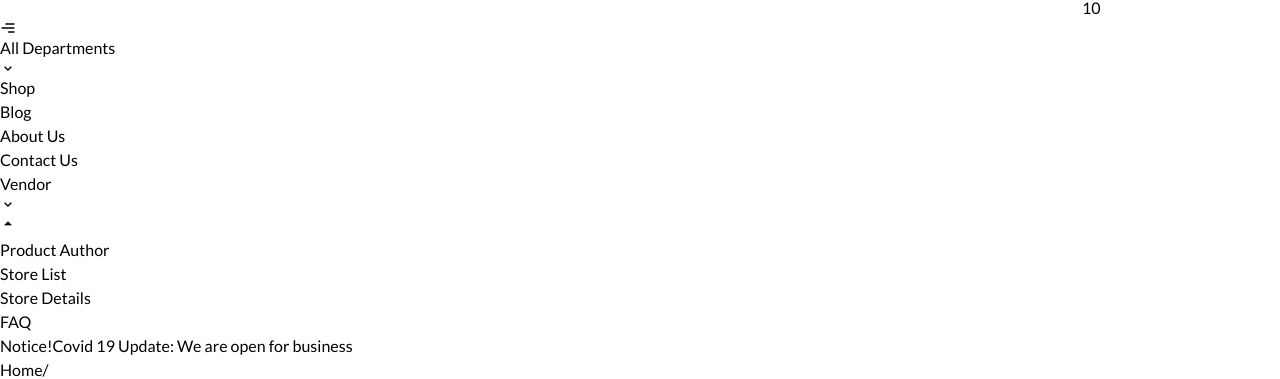
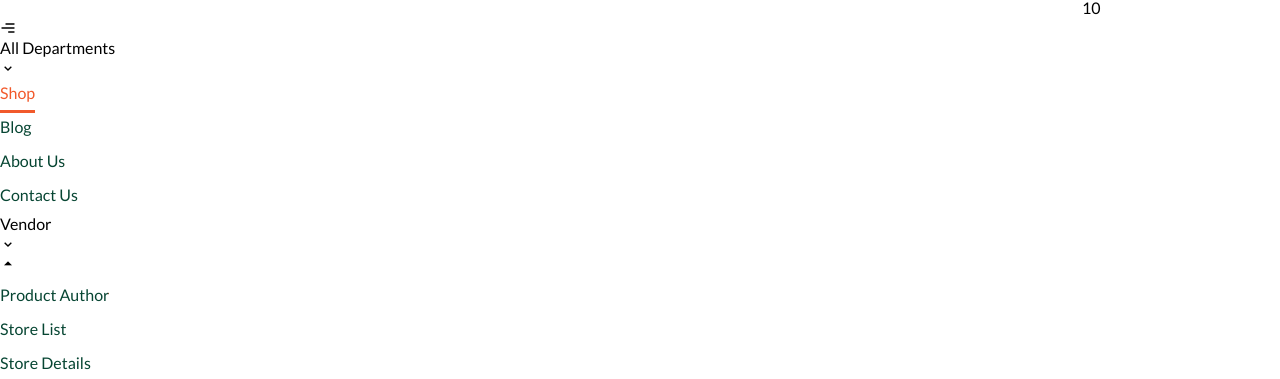
Before and after one commit to Book-Trekker/bookio-client, a React (Create React App) app: page /shop in a window 1280 px wide. Shown: the part 429-808 px from the top of the page. Built offline with nearby package versions, Linux system fonts and the light colour scheme; what @material-tailwind/react would draw is missing.

Commit message:
upate navlink

```diff
--- a/src/Pages/HomePage/Header/BottomHeader/BottomHeader.jsx
+++ b/src/Pages/HomePage/Header/BottomHeader/BottomHeader.jsx
@@ -1,83 +1,90 @@
-import { useEffect, useRef, useState } from "react";
+import { useEffect, useRef, useState } from 'react'
 // import BlogImage from "../assets/images/blog-img1.jpg";
-import styles from "../../../../style/headers.module.css";
-import menuList from "../../../../utilities/Menu";
-import { Link } from "react-router-dom";
-import { BiChevronDown } from "react-icons/bi";
-import DropDownMenu from "./DropDownMenu";
-import { motion } from "framer-motion";
-import { CgMenuRight } from "react-icons/cg";
+import styles from '../../../../style/headers.module.css'
+import menuList from '../../../../utilities/Menu'
+import { Link, NavLink } from 'react-router-dom'
+import { BiChevronDown } from 'react-icons/bi'
+import DropDownMenu from './DropDownMenu'
+import { motion } from 'framer-motion'
+import { CgMenuRight } from 'react-icons/cg'
+import '../../../../style/Global.css'
 
 const Header = ({ sideDrawer, setSideDrawer }) => {
-  const [profile, setProfile] = useState(false);
-  const [active, setActive] = useState(false);
-  const [navSticky, setNavSticky] = useState(false);
+  const [profile, setProfile] = useState(false)
+  const [active, setActive] = useState(false)
+  const [navSticky, setNavSticky] = useState(false)
   const handleProfile = () => {
-    setProfile((prev) => !prev);
-  };
+    setProfile((prev) => !prev)
+  }
 
   function useOutsideAlerter(ref) {
     useEffect(() => {
       function handleClickOutside(event) {
         if (ref.current && !ref.current.contains(event.target)) {
-          setProfile(false);
+          setProfile(false)
         }
       }
-      document.addEventListener("mousedown", handleClickOutside);
+      document.addEventListener('mousedown', handleClickOutside)
       return () => {
-        document.removeEventListener("mousedown", handleClickOutside);
-      };
-    }, [ref]);
+        document.removeEventListener('mousedown', handleClickOutside)
+      }
+    }, [ref])
   }
 
   useEffect(() => {
-    window.addEventListener("scroll", (e) => {
+    window.addEventListener('scroll', (e) => {
       if (window.scrollY >= 65) {
-        setNavSticky(true);
+        setNavSticky(true)
       } else {
-        setNavSticky(false);
+        setNavSticky(false)
       }
-    });
-  }, []);
+    })
+  }, [])
 
-  const wrapperRef = useRef(null);
-  useOutsideAlerter(wrapperRef);
+  const wrapperRef = useRef(null)
+  useOutsideAlerter(wrapperRef)
 
   return (
     <>
-      <div className="mb-5 md:block hidden">
-        <div className="flex justify-between items-center container mx-auto px-10">
-          <div className="flex items-center">
-            <button className="bg-[#064532] text-[#fff] flex items-center gap-2 px-6 py-3 ">
-              <CgMenuRight className="rotate-[180deg] mr-3 text-[20px]" /> All
+      <div className='mb-5 md:block hidden'>
+        <div className='flex justify-between items-center container mx-auto px-10'>
+          <div className='flex items-center'>
+            <button className='bg-[#064532] text-[#fff] flex items-center gap-2 px-6 py-3 '>
+              <CgMenuRight className='rotate-[180deg] mr-3 text-[20px]' /> All
               Departments
-              <BiChevronDown className="text-[20px]" />
+              <BiChevronDown className='text-[20px]' />
             </button>
-            <div>
+            <div className='custom_nav_link'>
               <div
                 className={` ${styles.HeaderMenu} flex text-light_gray_white items-center gap-8 font-normal text-[1.2rem] ml-10 cursor-pointer `}
               >
                 {menuList.map((m, index) => {
                   if (m.subMenu) {
-                    return <DropDownMenu key={index} m={m} />;
+                    return <DropDownMenu key={index} m={m} />
                   } else {
                     return (
                       <div
                         key={index}
-                        className="py-3 text-[16px] text-[#064532] font-semibold"
+                        className='py-3 text-[16px] text-[#064532] font-semibold'
                       >
-                        <Link key={m.menu} to={m.path}>
+                        <NavLink
+                          className={({ isActive }) =>
+                            isActive ? 'active custom_link' : 'custom_link'
+                          }
+                          key={m.menu}
+                          to={m.path}
+                        >
                           {m.menu}
-                        </Link>
+                        </NavLink>
                       </div>
-                    );
+                    )
                   }
                 })}
               </div>
             </div>
           </div>
           <div>
-            <button className="bg-[#205091] text-[#fff] px-3 mr-2 rounded-[20px] text-[14px]">
+            <button className='bg-[#205091] text-[#fff] px-3 mr-2 rounded-[20px] text-[14px]'>
               Notice!
             </button>
             <span>Covid 19 Update: We are open for business</span>
@@ -85,7 +92,7 @@ const Header = ({ sideDrawer, setSideDrawer }) => {
         </div>
       </div>
     </>
-  );
-};
+  )
+}
 
-export default Header;
+export default Header
--- a/src/Pages/HomePage/Header/BottomHeader/DropDownMenu.jsx
+++ b/src/Pages/HomePage/Header/BottomHeader/DropDownMenu.jsx
@@ -1,29 +1,36 @@
-import { Link } from "react-router-dom";
-import { motion } from "framer-motion";
-import { useState } from "react";
-import { BiChevronDown } from "react-icons/bi";
+import { Link, NavLink } from 'react-router-dom'
+import { motion } from 'framer-motion'
+import { useState } from 'react'
+import { BiChevronDown } from 'react-icons/bi'
 
 const DropDownMenu = ({ m }) => {
   return (
-    <div className="relative z-50 group inline-block py-3">
-      <div className="hover:text-light_green flex items-center text-[16px] text-[#064532] font-semibold">
+    <div className='relative z-50 group inline-block py-3'>
+      <div className='hover:text-light_green flex items-center text-[16px] text-[#064532] font-semibold'>
         {m.menu} <BiChevronDown />
       </div>
-      <motion.div className="absolute text-light_black top-12  left-0 w-[200px] p-[20px]  transform  opacity-0 shadow-lg bg-[#fff]  translate-y-[30px] group-hover:translate-y-0 bg-light_white flex flex-col    group-hover:visible  transition-all ease-linear delay-200 pointer-events-none group-hover:pointer-events-auto group-hover:opacity-100  border-t-[2px] border-[#064532]">
-        <span className="absolute top-[-22px] left-2">
-          <i className="ri-arrow-up-s-fill text-[1.5rem] text-[#064532]"></i>
+      <motion.div className='absolute text-light_black top-12  left-0 w-[200px] p-[20px]  transform  opacity-0 shadow-lg bg-[#fff]  translate-y-[30px] group-hover:translate-y-0 bg-light_white flex flex-col    group-hover:visible  transition-all ease-linear delay-200 pointer-events-none group-hover:pointer-events-auto group-hover:opacity-100  border-t-[2px] border-[#064532]'>
+        <span className='absolute top-[-22px] left-2'>
+          <i className='ri-arrow-up-s-fill text-[1.5rem] text-[#064532]'></i>
         </span>
         {m.subMenu?.map((sub, index) => (
           <div
-            className=" text-[14px]  bg-[#fff] font-medium text-[#767a79] hover:text-[#064532] mb-2"
+            className=' text-[14px]  bg-[#fff] font-medium text-[#767a79] hover:text-[#064532] mb-2'
             key={index}
           >
-            <Link to={sub.subMenuPath}>{sub.subMenuName}</Link>
+            <NavLink
+              className={({ isActive }) =>
+                isActive ? 'custom_link active' : 'custom_link'
+              }
+              to={sub.subMenuPath}
+            >
+              {sub.subMenuName}
+            </NavLink>
           </div>
         ))}
       </motion.div>
     </div>
-  );
-};
+  )
+}
 
-export default DropDownMenu;
+export default DropDownMenu
--- a/src/style/Global.css
+++ b/src/style/Global.css
@@ -7,3 +7,46 @@
 .about_cover_hover img:hover{
     cursor: pointer;
 }
+
+
+
+
+/* menu  hover effect  */
+.custom_link {
+    background-image: linear-gradient(
+      to right,
+      #F1592B,
+      #F1592B 50%,
+      #064532 50%
+    );
+    background-size: 200% 100%;
+    background-position: -100%;
+    display: inline-block;
+    padding: 5px 0;
+    position: relative;
+    -webkit-background-clip: text;
+    -webkit-text-fill-color: transparent;
+    transition: all 0.3s ease-in-out;
+  }
+
+  .custom_link:before {
+    content: '';
+    background: #F1592B;
+    display: block;
+    position: absolute;
+    bottom: -3px;
+    left: 0;
+    width: 0;
+    height: 3px;
+    transition: all 0.3s ease-in-out;
+  }
+
+  .custom_link:hover,
+  .custom_link.active {
+   background-position: 0;
+  }
+
+  .custom_link:hover::before,
+  .custom_link.active::before {
+    width:100%;
+  }
```
